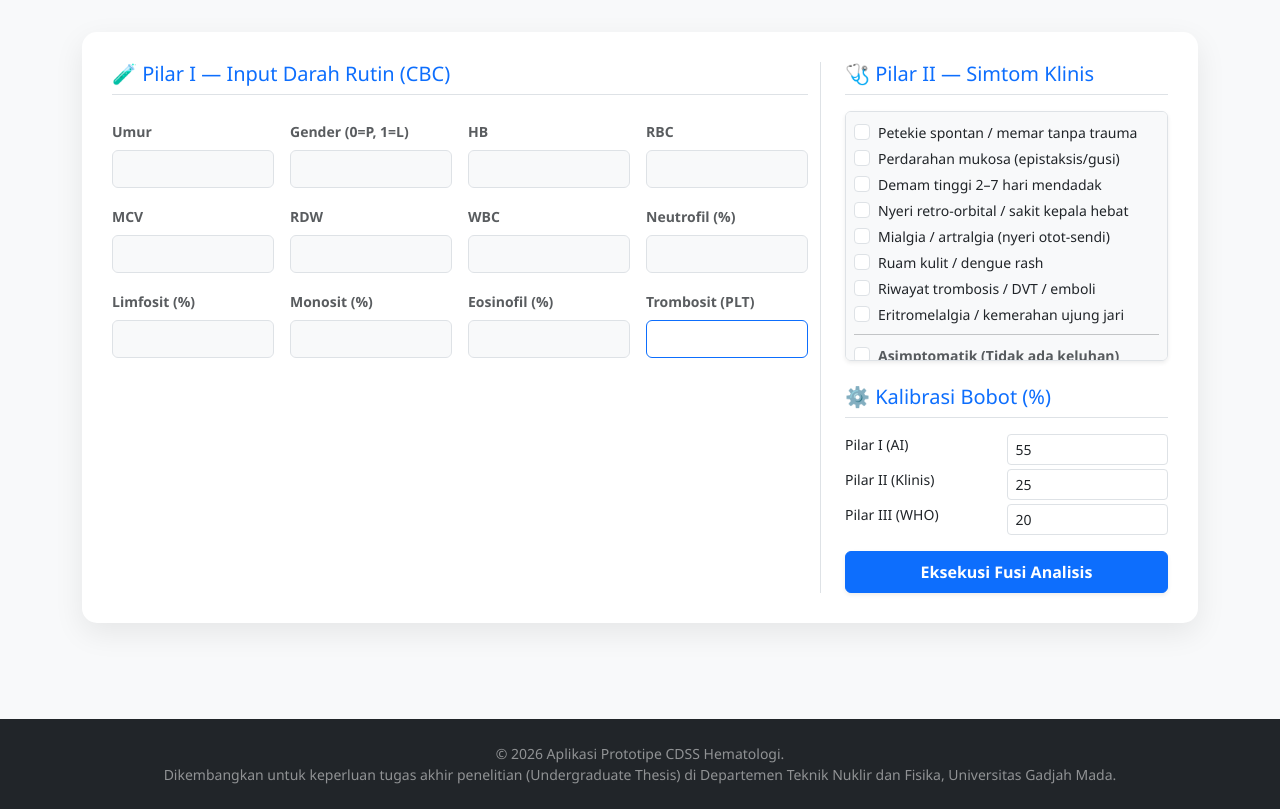
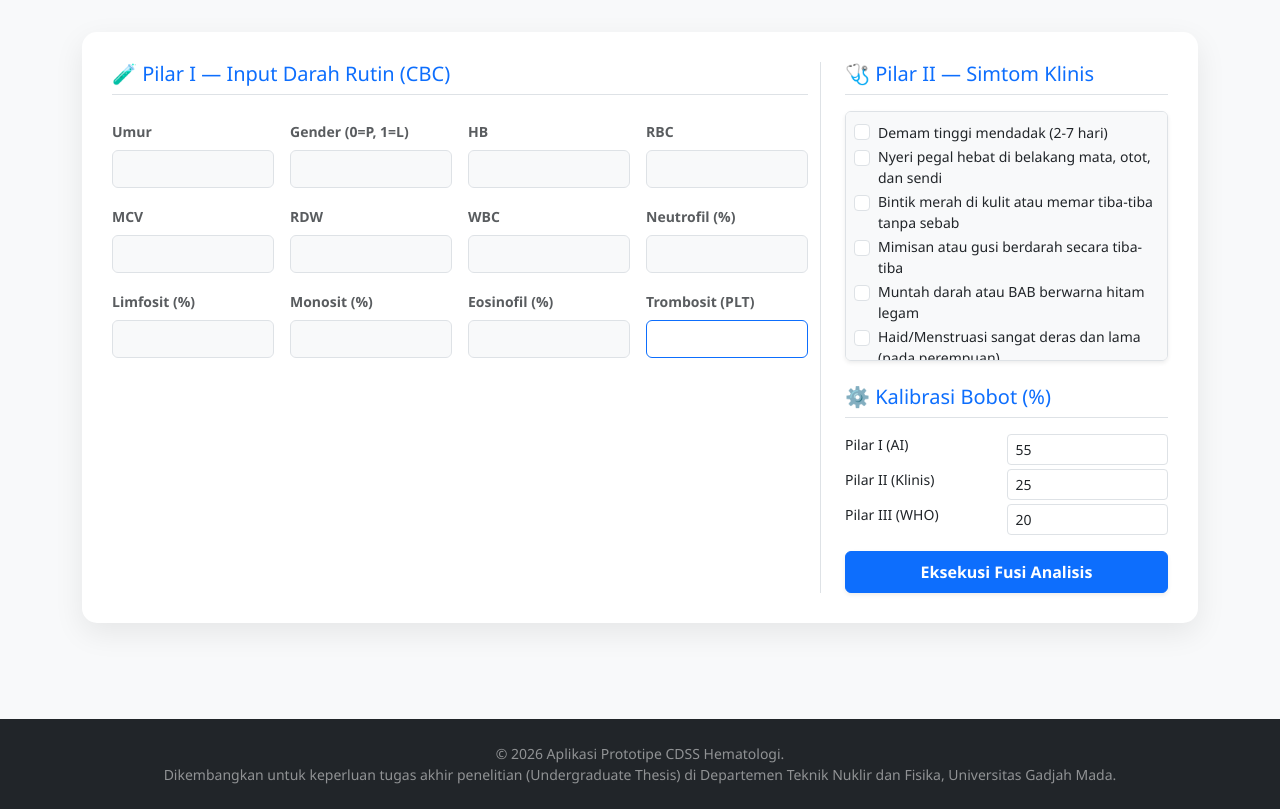
Before and after one commit to Wahyu4020/cdss-hematologi-ugm, a plain HTML site: page index.html in a window 1280 px wide. Shown: the part 2200-3009 px from the top of the page. Drawn offline with nearby package versions, Linux system fonts and the light colour scheme.

Commit message:
Update index.html

```diff
--- a/index.html
+++ b/index.html
@@ -227,15 +227,21 @@
                         <div class="col-lg-4 mt-4 mt-lg-0 border-start ps-lg-4">
                             <h5 class="mb-3 text-primary border-bottom pb-2">🩺 Pilar II — Simtom Klinis</h5>
                             <div id="symptomsList" class="mb-4 p-2 bg-light rounded shadow-sm border" style="max-height: 250px; overflow-y: auto;">
-                                <div class="form-check"><input class="form-check-input" type="checkbox" value="Petekie spontan / memar tanpa trauma"><label class="form-check-label small">Petekie spontan / memar tanpa trauma</label></div>
-                                <div class="form-check"><input class="form-check-input" type="checkbox" value="Perdarahan mukosa (epistaksis, gusi)"><label class="form-check-label small">Perdarahan mukosa (epistaksis/gusi)</label></div>
-                                <div class="form-check"><input class="form-check-input" type="checkbox" value="Demam tinggi 2–7 hari mendadak"><label class="form-check-label small">Demam tinggi 2–7 hari mendadak</label></div>
-                                <div class="form-check"><input class="form-check-input" type="checkbox" value="Nyeri retro-orbital / sakit kepala hebat"><label class="form-check-label small">Nyeri retro-orbital / sakit kepala hebat</label></div>
-                                <div class="form-check"><input class="form-check-input" type="checkbox" value="Mialgia / artralgia (nyeri otot-sendi)"><label class="form-check-label small">Mialgia / artralgia (nyeri otot-sendi)</label></div>
-                                <div class="form-check"><input class="form-check-input" type="checkbox" value="Ruam kulit / dengue rash"><label class="form-check-label small">Ruam kulit / dengue rash</label></div>
-                                <div class="form-check"><input class="form-check-input" type="checkbox" value="Riwayat trombosis / DVT / emboli"><label class="form-check-label small">Riwayat trombosis / DVT / emboli</label></div>
-                                <div class="form-check"><input class="form-check-input" type="checkbox" value="Eritromelalgia / kemerahan ujung jari"><label class="form-check-label small">Eritromelalgia / kemerahan ujung jari</label></div>
-                                <hr class="my-2"><div class="form-check"><input class="form-check-input" type="checkbox" value="Asimptomatik (tidak ada keluhan klinis)"><label class="form-check-label small fw-bold text-muted">Asimptomatik (Tidak ada keluhan)</label></div>
+                                <div class="form-check"><input class="form-check-input" type="checkbox" value="Demam tinggi mendadak (2-7 hari)"><label class="form-check-label small">Demam tinggi mendadak (2-7 hari)</label></div>
+                                <div class="form-check"><input class="form-check-input" type="checkbox" value="Nyeri pegal hebat di belakang mata, otot, dan sendi"><label class="form-check-label small">Nyeri pegal hebat di belakang mata, otot, dan sendi</label></div>
+                                <div class="form-check"><input class="form-check-input" type="checkbox" value="Bintik merah di kulit atau memar tiba-tiba tanpa sebab"><label class="form-check-label small">Bintik merah di kulit atau memar tiba-tiba tanpa sebab</label></div>
+                                <div class="form-check"><input class="form-check-input" type="checkbox" value="Mimisan atau gusi berdarah secara tiba-tiba"><label class="form-check-label small">Mimisan atau gusi berdarah secara tiba-tiba</label></div>
+                                <div class="form-check"><input class="form-check-input" type="checkbox" value="Muntah darah atau BAB berwarna hitam legam"><label class="form-check-label small">Muntah darah atau BAB berwarna hitam legam</label></div>
+                                <div class="form-check"><input class="form-check-input" type="checkbox" value="Haid/Menstruasi sangat deras dan lama (pada perempuan)"><label class="form-check-label small">Haid/Menstruasi sangat deras dan lama (pada perempuan)</label></div>
+                                <div class="form-check"><input class="form-check-input" type="checkbox" value="Sesak napas atau perut terasa bengkak/sangat begah (Gejala rembesan cairan)"><label class="form-check-label small">Sesak napas atau perut terasa bengkak/sangat begah (Gejala rembesan cairan)</label></div>
+                                <div class="form-check"><input class="form-check-input" type="checkbox" value="Ujung jari tangan/kaki sangat dingin, pucat, dan badan sangat lemas (Gejala menuju syok)"><label class="form-check-label small">Ujung jari tangan/kaki sangat dingin, pucat, dan badan sangat lemas (Gejala menuju syok)</label></div>
+                                <div class="form-check"><input class="form-check-input" type="checkbox" value="Telapak tangan/kaki terasa panas terbakar dan kemerahan (Erythromelalgia)"><label class="form-check-label small">Telapak tangan/kaki terasa panas terbakar dan kemerahan (Erythromelalgia)</label></div>
+                                <div class="form-check"><input class="form-check-input" type="checkbox" value="Kulit terasa sangat gatal setelah mandi atau kena air (Pruritus aquagenik)"><label class="form-check-label small">Kulit terasa sangat gatal setelah mandi atau kena air (Pruritus aquagenik)</label></div>
+                                <div class="form-check"><input class="form-check-input" type="checkbox" value="Kaki/betis tiba-tiba bengkak dan sangat nyeri (Gejala sumbatan darah)"><label class="form-check-label small">Kaki/betis tiba-tiba bengkak dan sangat nyeri (Gejala sumbatan darah)</label></div>
+                                <div class="form-check"><input class="form-check-input" type="checkbox" value="Perut kiri atas terasa mengganjal dan cepat kenyang saat makan (Gejala limpa bengkak)"><label class="form-check-label small">Perut kiri atas terasa mengganjal dan cepat kenyang saat makan (Gejala limpa bengkak)</label></div>
+                                <div class="form-check"><input class="form-check-input" type="checkbox" value="Rasa kliyengan (mau pingsan) disertai kesemutan/kebas"><label class="form-check-label small">Rasa kliyengan (mau pingsan) disertai kesemutan/kebas</label></div>
+                                <hr class="my-2">
+                                <div class="form-check"><input class="form-check-input" type="checkbox" value="Asimptomatik (tidak ada keluhan klinis)"><label class="form-check-label small fw-bold text-muted">Asimptomatik (tidak ada keluhan klinis)</label></div>
                             </div>
 
                             <h5 class="mb-3 text-primary border-bottom pb-2">⚙️ Kalibrasi Bobot (%)</h5>
```
